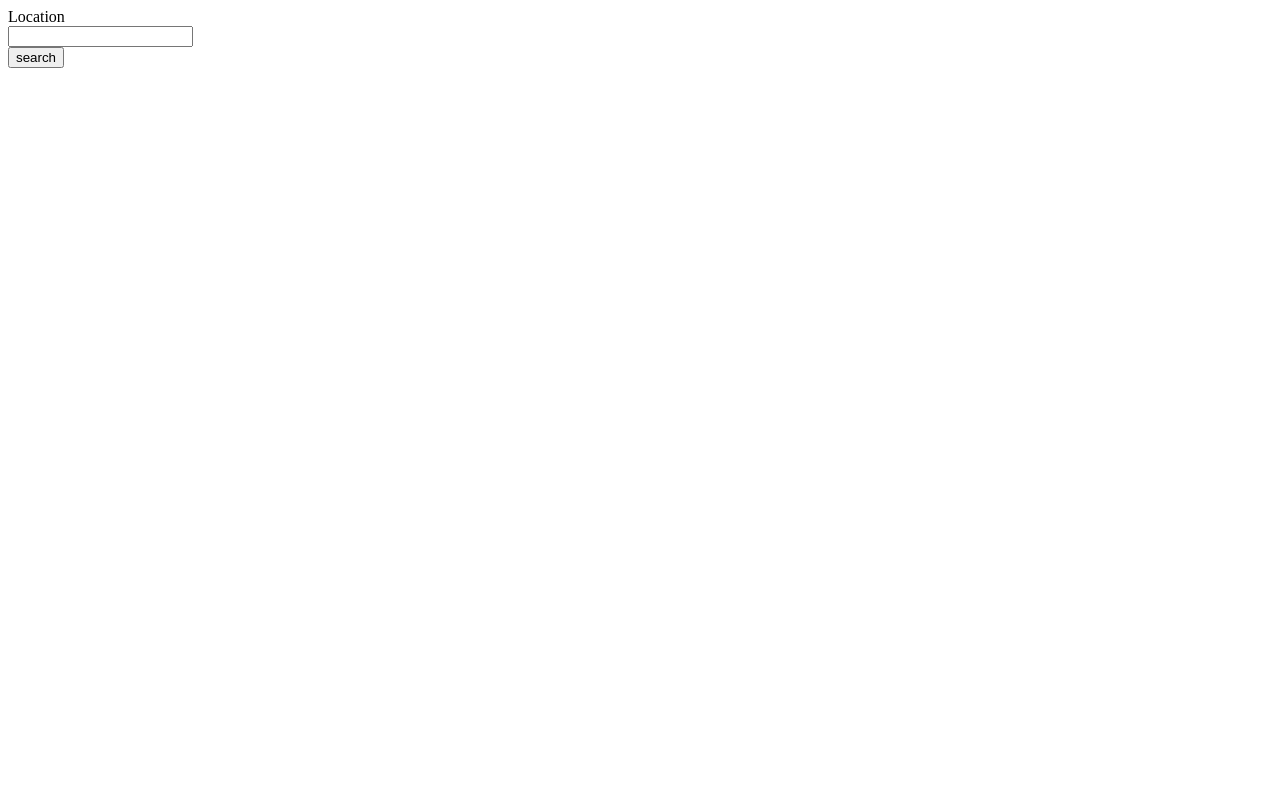
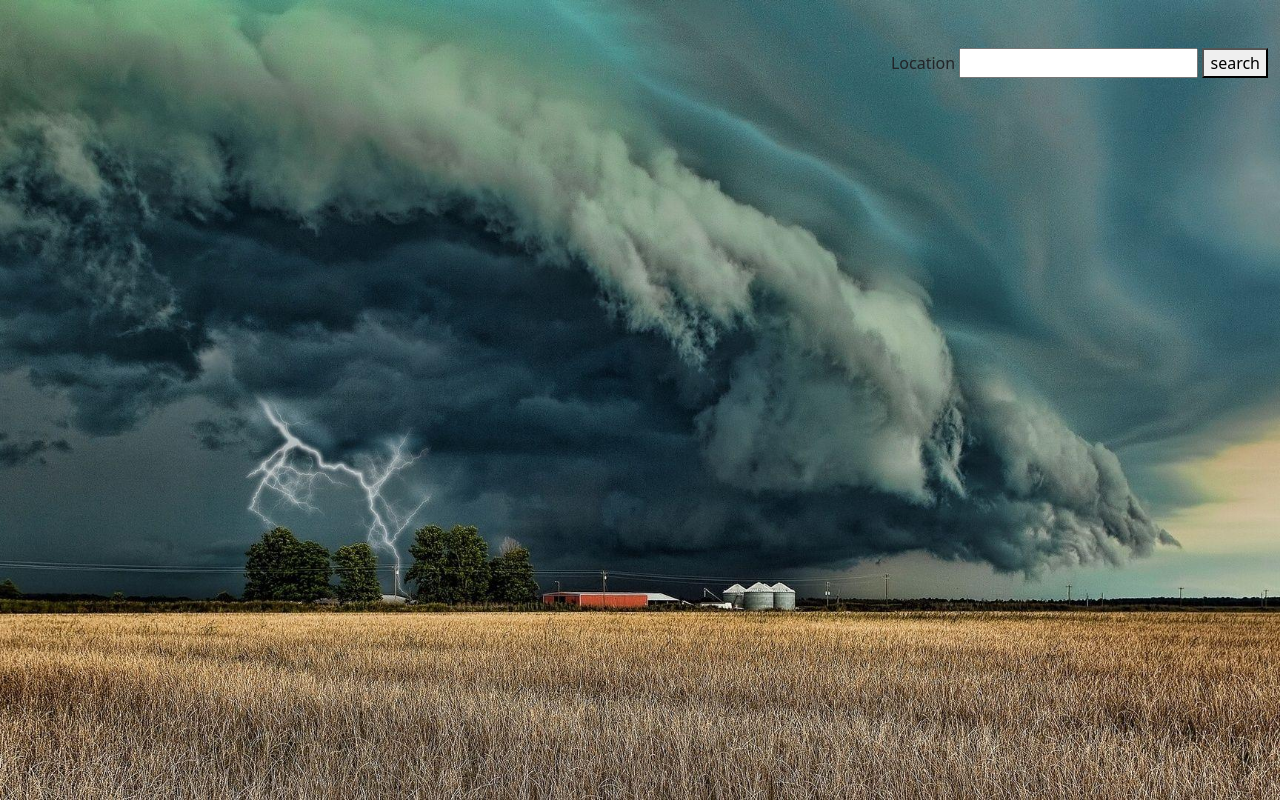
Before and after one commit to arikarim/Weather-App, a plain HTML site: page index.html in a window 1280 px wide. Drawn offline with nearby package versions, Linux system fonts and the light colour scheme.

Commit message:
Add background image

```diff
--- a/index.html
+++ b/index.html
@@ -4,15 +4,27 @@
   <meta charset="UTF-8">
   <meta http-equiv="X-UA-Compatible" content="IE=edge">
   <meta name="viewport" content="width=device-width, initial-scale=1.0">
+  <link href="https://cdn.jsdelivr.net/npm/bootstrap@5.0.0-beta3/dist/css/bootstrap.min.css" rel="stylesheet" integrity="sha384-eOJMYsd53ii+scO/bJGFsiCZc+5NDVN2yr8+0RDqr0Ql0h+rP48ckxlpbzKgwra6" crossorigin="anonymous">
   <link rel="stylesheet" href="style.css">
   <title>Document</title>
 </head>
 <body>
 
-  <form action="" id="form"></form>
-    <label for="location">Location</label><br>
-    <input type="text" id="input"> <br>
-    <button type="submit" id="submit">search</button>
+  <div class="container-fluid">
+    <div class="row">
+      <div class="mr-5 mt-5 col-12 d-flex justify-content-end">
+        <form action="" id="form">
+          <label for="location">Location</label>
+          <input class="" type="text" id="input">
+          <button type="submit" id="submit">search</button>
+        </form>
+
+      </div>
+
+    </div>
+  </div>
+
+
   <script src="main.js"></script>
 </body>
 </html>
--- a/style.css
+++ b/style.css
@@ -0,0 +1,7 @@
+body {
+  background-image: url(./img/weather.jpeg);
+  background-size: cover;
+  background-repeat: no-repeat;
+  min-height: 100vh;
+  background-position: center;
+}
```
Also changed, not shown: img/weather.jpeg (added).
